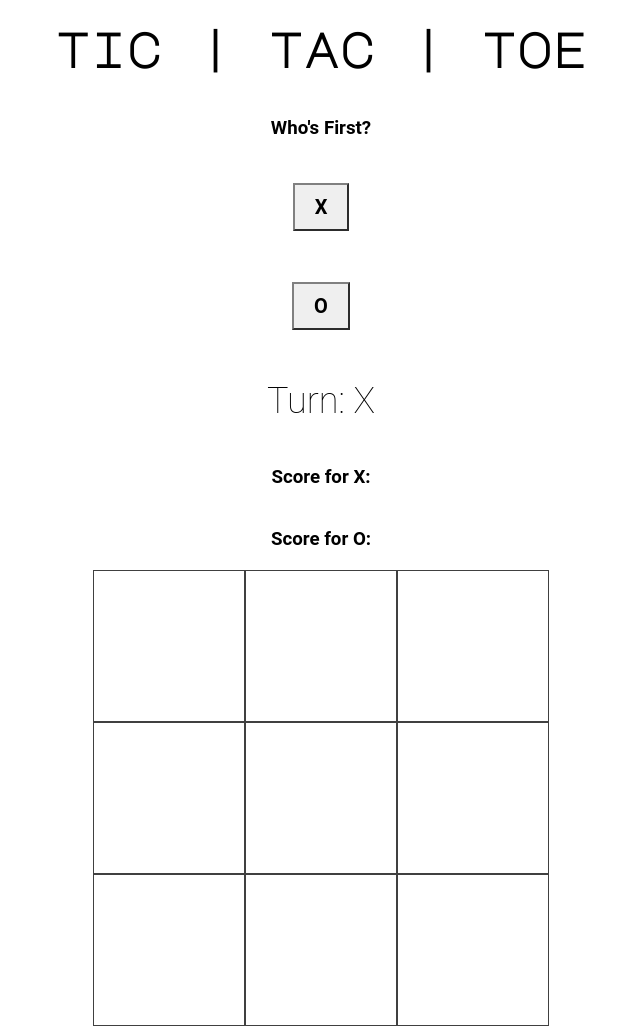
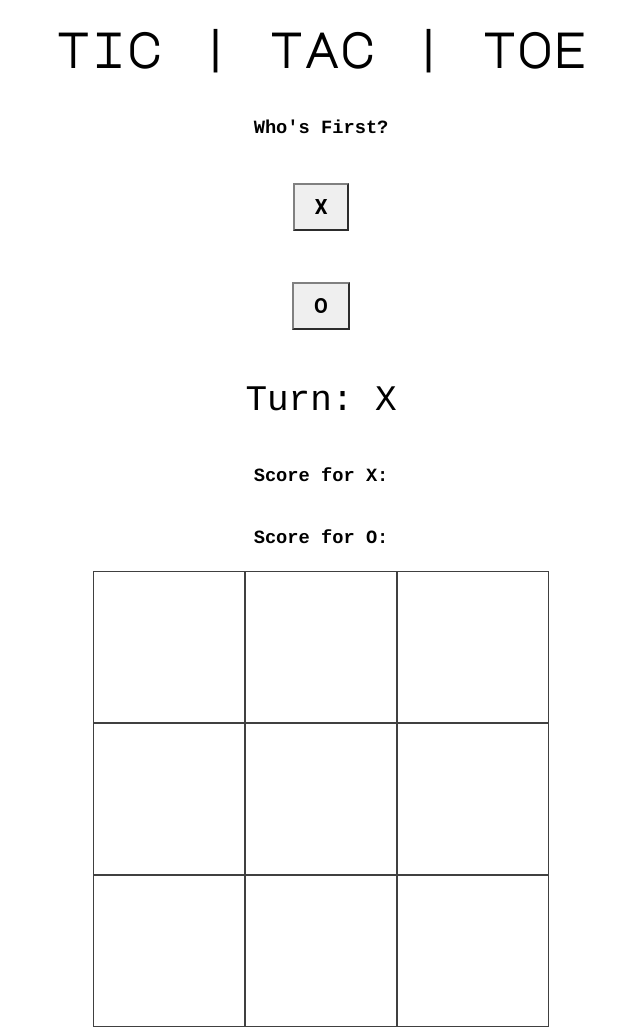
Before and after one commit to jordan-j23/pset-8, a plain HTML site: page index.html in a window 1280 px wide. Shown: the top 1030 px of the page, without its empty margins (319-959 px from the left). Drawn offline with Linux system fonts and the light colour scheme; files that its build step writes are made by us from their sources.

Commit message:
Update styles.css

```diff
--- a/ccs/styles.css
+++ b/ccs/styles.css
@@ -1,6 +1,6 @@
 body {
   text-align: center;
-  font-family: "Roboto", monospace;
+  font-family: "Courier", monospace;
 }
 
 h1 {
```
